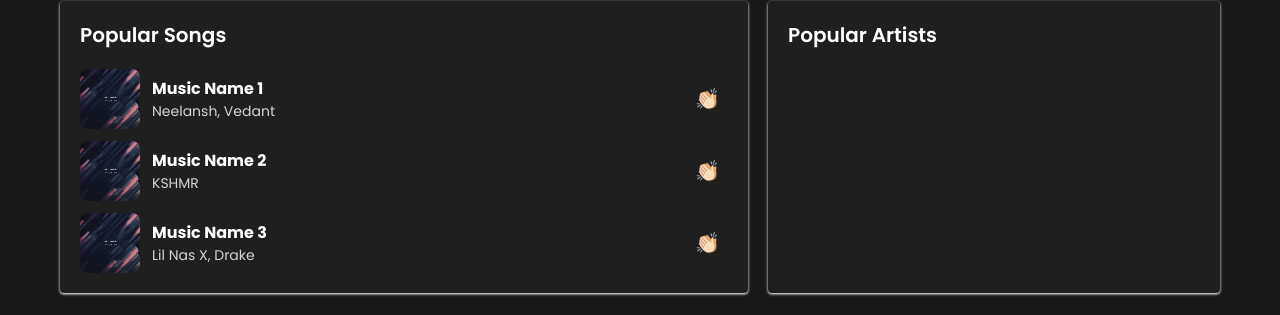
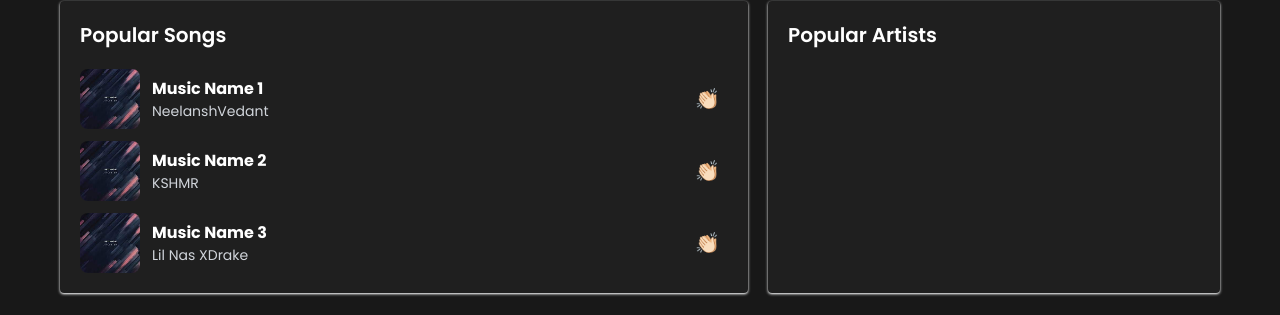
Before and after one commit to neelansh15/dollop-music, a Next.js app in the folder frontend/: page / in a window 1280 px wide. Shown: the part 183-498 px from the top of the page. Built offline with nearby package versions, Linux system fonts and the light colour scheme.

Commit message:
ft: muscitem artists list

```diff
--- a/frontend/components/MusicItem.jsx
+++ b/frontend/components/MusicItem.jsx
@@ -25,7 +25,7 @@ export default function MusicItem({ music, isOwner = false }) {
         <div>
           <h1 className="font-bold">{music.name}</h1>
           {music.artists
-            ? <p className="text-sm text-gray-300">{music.artists.join(", ")}</p>
+            ? <p className="text-sm text-gray-300">{music.artists}</p>
             : <p/>
           }
         </div>
```
